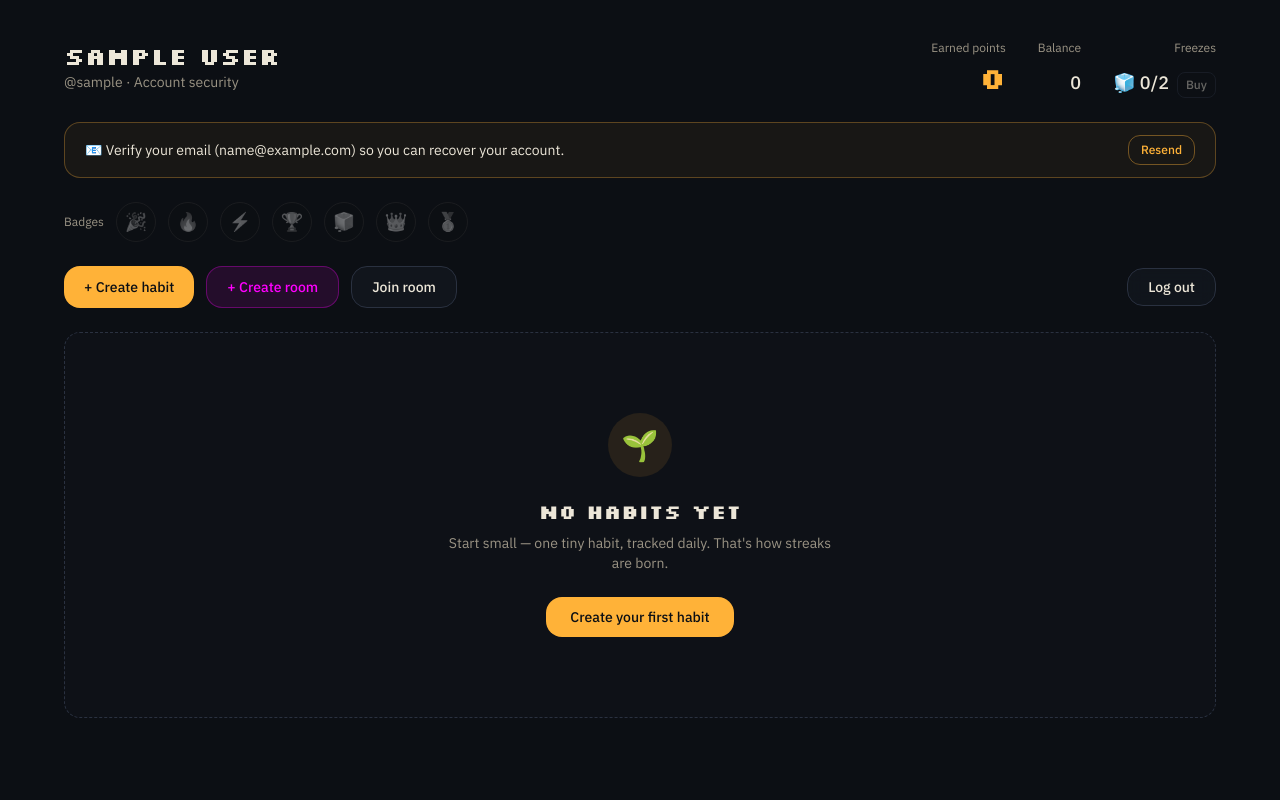
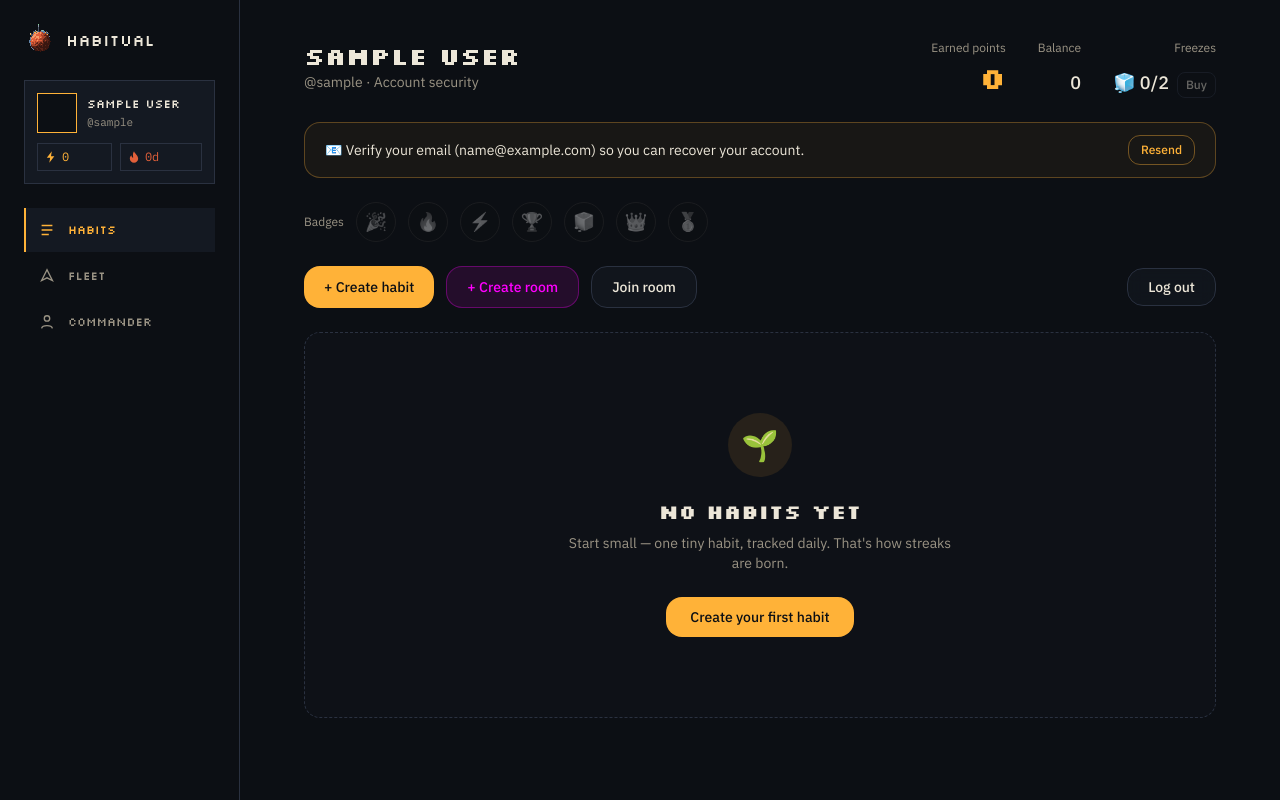
Before and after one commit to ADRK06/habitual, a Flask app: page /dashboard in a window 1280 px wide. Run offline with Flask 3, Linux system fonts and the light colour scheme; the visitor is signed in with stand-in values (Sample User, id 1); data comes from the database, SQL or seed files in the repository; data that the repository does not hold is empty; some libraries are stand-ins or nearby versions.

Commit message:
Fix missing palette tokens, add logo mark, build the Colonies shell
Fix: Steel and Regolith swatches on /dev/styleguide rendered empty.
Tailwind v4 only emits a @theme CSS variable into app.css when some
utility class in the scanned templates actually references it - the
swatches used inline style="...var(--color-steel)", which the static
scanner never sees, so those two tokens (unlike the other 8, which
piggybacked on other real usage elsewhere) were silently dropped from
the compiled stylesheet. Swapped the swatches to literal bg-* classes
and added tests/test_design_tokens.py so this can't regress silently
again (asserts all 10 tokens and their bg-* utilities exist in the
compiled app.css).

Asset: copied the 32x32 logo mark sprite (Sidebar.dc.html,
WebLanding.dc.html's header) into habitual/static/art/logo-mark.png,
byte-for-byte unchanged.

Phase 1c, group 1 (shell/sidebar/tab bar): app_base.html now renders
the persistent Colonies shell on every page that extends it - the web
sidebar (Sidebar.dc.html, 240px) or, below the lg breakpoint, the
commander bar (PhoneHud.dc.html) and tab bar (PhoneNav.dc.html). Which
of the 7 nav items actually render is driven by the new
Config.NAV_FEATURES flags (only habits, fleet and profile are on - the
rest are later-phase game features with no backing data yet); the
phone tab bar's grid divides by however many are actually visible, so
there are never empty slots. Per Phase 1 decisions: no XP/level bar
and no fake rank/class text anywhere (real @username takes its place);
the Energy and streak pills show real balance/best-current-streak data
via a new habitual/habits.py nav_shell_context() helper. Added a
/fleet redirect-to-your-room route (rooms.fleet_index) since there's
no multi-fleet switcher in the mocks. base.html's x-teleport/
htmx:afterSettle logic is untouched.

Co-Authored-By: Claude Sonnet 5 <noreply@anthropic.com>

```diff
--- a/habitual/auth.py
+++ b/habitual/auth.py
@@ -13,6 +13,7 @@ from wtforms import HiddenField, PasswordField, StringField
 from wtforms.validators import DataRequired, EqualTo, ValidationError
 
 from habitual import db, mailer
+from habitual.habits import nav_shell_context
 from habitual.models import (
     Badge, EmailToken, Freeze, Habit, PointTransaction, RateLimit, Room, RoomCrown, RoomMember, User, Vouch,
 )
@@ -580,6 +581,7 @@ def account_security():
         "auth/account_security.html",
         password_form=ChangePasswordForm(), email_form=ChangeEmailForm(), resend_form=CSRFOnlyForm(),
         delete_form=DeleteAccountForm(),
+        **nav_shell_context(current_user),
     )
 
 
@@ -613,6 +615,7 @@ def change_email():
         "auth/account_security.html",
         password_form=ChangePasswordForm(), email_form=form, resend_form=CSRFOnlyForm(),
         delete_form=DeleteAccountForm(),
+        **nav_shell_context(current_user),
     ), 400
 
 
@@ -644,6 +647,7 @@ def change_password():
         "auth/account_security.html",
         password_form=form, email_form=ChangeEmailForm(), resend_form=CSRFOnlyForm(),
         delete_form=DeleteAccountForm(),
+        **nav_shell_context(current_user),
     ), 400
 
 
@@ -684,6 +688,7 @@ def delete_account():
         "auth/account_security.html",
         password_form=ChangePasswordForm(), email_form=ChangeEmailForm(), resend_form=CSRFOnlyForm(),
         delete_form=form,
+        **nav_shell_context(current_user),
     ), 400
 
 
--- a/habitual/templates/app_base.html
+++ b/habitual/templates/app_base.html
@@ -1,7 +1,27 @@
 {% extends "base.html" %}
 
+{#
+  Persistent app shell (Phase 1c, group 1) - Sidebar.dc.html on desktop,
+  PhoneHud.dc.html + PhoneNav.dc.html on mobile. Every page that extends
+  this template (dashboard, habit detail, room detail, account security,
+  the dev styleguide) gets it; landing/auth/error/join pages extend
+  base.html directly instead and never show it, logged-out visitors
+  included.
+#}
 {% block content %}
-<div class="w-full px-6 sm:px-8 lg:px-12 xl:px-16 2xl:px-24">
-  {% block app_content %}{% endblock %}
+<div class="lg:flex lg:min-h-screen">
+  {% include "partials/nav/sidebar.html" %}
+
+  <div class="flex-grow min-w-0 flex flex-col pb-16 lg:pb-0">
+    <div class="px-4 pt-4 lg:hidden">
+      {% include "partials/nav/phone_hud.html" %}
+    </div>
+
+    <div class="flex-grow min-w-0 w-full px-4 sm:px-8 lg:px-12 xl:px-16 2xl:px-24">
+      {% block app_content %}{% endblock %}
+    </div>
+  </div>
+
+  {% include "partials/nav/phone_nav.html" %}
 </div>
 {% endblock %}
--- /dev/null
+++ b/habitual/templates/partials/nav/_items.html
@@ -0,0 +1,44 @@
+{#
+  Single source of truth for the Colonies nav items (Sidebar.dc.html's 7
+  and PhoneNav.dc.html's 5), included by both sidebar.html and
+  phone_nav.html so the key/icon/label/endpoint data isn't duplicated.
+  `endpoint` is None for every item with no real route yet (gated off by
+  NAV_FEATURES below anyway) - `href="#"` for those if a flag is ever
+  flipped on before its route exists, rather than a 500 from url_for().
+
+  `label_web` matches Sidebar.dc.html exactly; `label_phone` matches
+  PhoneNav.dc.html exactly where it differs (RANKS vs SECTOR) or is None
+  where PhoneNav has no such item at all (shop, profile - reached from
+  PhoneHud instead). `also_active` lists other endpoints that should
+  still highlight this item (e.g. the habit detail page under Habits).
+#}
+{% set NAV_ITEMS = [
+  {
+    "key": "colony", "label_web": "COLONY", "label_phone": "COLONY", "endpoint": None, "also_active": [],
+    "d": "M10 4a6 6 0 1 0 0 12a6 6 0 1 0 0-12M2 12c4 2 12 0 16-4",
+  },
+  {
+    "key": "habits", "label_web": "HABITS", "label_phone": "HABITS", "endpoint": "habits.dashboard",
+    "also_active": ["habits.habit_detail"], "d": "M4 5h12M4 10h12M4 15h8",
+  },
+  {
+    "key": "fleet", "label_web": "FLEET", "label_phone": "FLEET", "endpoint": "rooms.fleet_index",
+    "also_active": ["rooms.room_detail", "rooms.join_landing"], "d": "M10 3 4 15l6-3 6 3z",
+  },
+  {
+    "key": "sector", "label_web": "SECTOR", "label_phone": "RANKS", "endpoint": None, "also_active": [],
+    "d": "M4 16V9M10 16V4M16 16v-5",
+  },
+  {
+    "key": "galaxy", "label_web": "GALAXY", "label_phone": "GALAXY", "endpoint": None, "also_active": [],
+    "d": "M3 10h14M10 3v14M5 5l10 10M15 5 5 15",
+  },
+  {
+    "key": "shop", "label_web": "SHOP", "label_phone": None, "endpoint": None, "also_active": [],
+    "d": "M4 7h12l-1 9H5zM7 7a3 3 0 0 1 6 0",
+  },
+  {
+    "key": "profile", "label_web": "COMMANDER", "label_phone": None, "endpoint": "auth.account_security",
+    "also_active": [], "d": "M10 3a3 3 0 1 0 0 6a3 3 0 1 0 0-6M4 17c1-4 11-4 12 0",
+  },
+] %}
--- /dev/null
+++ b/habitual/templates/partials/nav/phone_hud.html
@@ -0,0 +1,41 @@
+{#
+  Phone commander bar - docs/reference/colonies/screens/PhoneHud.dc.html,
+  ported 1:1 except:
+  - width is fluid (the page's own mobile padding), not a literal 358px
+    mock-frame width.
+  - no XP/level row, no "Captain · Scientist" line - same Phase 1
+    decision as sidebar.html (see its comment for why).
+  - the avatar is a bordered placeholder, not Commander avatar art - see
+    sidebar.html.
+  - the Energy pill links to Shop only once NAV_FEATURES.shop is on
+    (there's nowhere for it to go yet) - until then it's a plain,
+    non-interactive display of the real balance.
+  Shown only below the lg breakpoint - the sidebar takes over there.
+#}
+{% if current_user.is_authenticated %}
+<div class="lg:hidden flex items-center gap-3 text-bone font-body">
+  {% set profile_on = config.NAV_FEATURES.profile %}
+  {% set shop_on = config.NAV_FEATURES.shop %}
+  <a
+    {% if profile_on %}href="{{ url_for('auth.account_security') }}" aria-label="Open commander profile"{% endif %}
+    class="flex items-center gap-3 flex-grow min-w-0 no-underline text-bone"
+  >
+    <span class="w-11 h-11 border border-accent bg-void shrink-0"></span>
+    <span class="flex flex-col gap-0.5 min-w-0">
+      <span class="font-display text-xs truncate">{{ current_user.name }}</span>
+      <span class="font-mono text-xs text-dust truncate">@{{ current_user.username }}</span>
+    </span>
+  </a>
+  {% set energy_classes = "flex items-center gap-1.5 h-8 px-2.5 bg-surface border border-border font-mono text-sm text-phosphor" %}
+  {% if shop_on %}
+  <a href="#" aria-label="{{ nav_balance }} Energy, open shop" class="{{ energy_classes }} no-underline">
+  {% else %}
+  <div aria-label="{{ nav_balance }} Energy" class="{{ energy_classes }}">
+  {% endif %}
+    <svg width="12" height="14" viewBox="0 0 12 14" aria-hidden="true"><path d="M7 0 1 8h4l-1 6 6-8H6z" fill="currentColor"></path></svg>{{ nav_balance }}
+  {% if shop_on %}</a>{% else %}</div>{% endif %}
+  <div aria-label="{{ nav_streak.value }} {{ 'week' if nav_streak.unit == 'w' else 'day' }} best streak" class="flex items-center gap-1.5 h-8 px-2.5 bg-surface border border-border font-mono text-sm text-rust">
+    <svg width="12" height="14" viewBox="0 0 12 14" aria-hidden="true"><path d="M6 0c1 3 5 5 5 9a5 5 0 0 1-10 0c0-2 1-3 2-4 0 2 1 3 2 3 0-3-1-5 1-8z" fill="currentColor"></path></svg>{{ nav_streak.value }}{{ nav_streak.unit }}
+  </div>
+</div>
+{% endif %}
--- /dev/null
+++ b/habitual/templates/partials/nav/phone_nav.html
@@ -0,0 +1,43 @@
+{#
+  Phone tab bar - docs/reference/colonies/screens/PhoneNav.dc.html,
+  ported 1:1 (64px tall, 10px Silkscreen labels, 2px active border-top)
+  except:
+  - fixed to the bottom of the real viewport (the mock's bar is just the
+    last flex child inside an artificially fixed-height 844px frame;
+    real pages scroll past an arbitrary length, so this has to stay put
+    the same way any mobile tab bar does). Content gets matching bottom
+    padding so nothing sits underneath it - see app_base.html.
+  - grid-template-columns divides by however many items are actually on
+    (NAV_FEATURES), not always 5 - "no empty slots" per the brief, so
+    the visible tabs fill the full width evenly instead of leaving dead
+    space where an off item would have sat.
+  - PhoneNav never has Shop or Commander tabs at all (label_phone is
+    None for both in _items.html) - those are reached from PhoneHud
+    instead, matching the mock exactly.
+  Shown only below the lg breakpoint - the sidebar takes over there.
+#}
+{% from "partials/nav/_items.html" import NAV_ITEMS %}
+{% set ns = namespace(items=[]) %}
+{% for item in NAV_ITEMS %}
+  {% if item.label_phone and config.NAV_FEATURES[item.key] %}
+    {% set ns.items = ns.items + [item] %}
+  {% endif %}
+{% endfor %}
+{% if ns.items %}
+<nav
+  aria-label="Main"
+  class="lg:hidden fixed bottom-0 left-0 right-0 z-40 h-16 grid border-t border-border bg-void font-display text-dust"
+  style="grid-template-columns: repeat({{ ns.items|length }}, minmax(0, 1fr))"
+>
+  {% for item in ns.items %}
+    {% set is_active = request.endpoint == item.endpoint or request.endpoint in item.also_active %}
+    <a
+      href="{{ url_for(item.endpoint) if item.endpoint else '#' }}"
+      class="flex flex-col items-center justify-center gap-1 no-underline text-[10px] border-t-2 {{ 'text-accent border-accent' if is_active else 'text-dust border-transparent' }}"
+    >
+      <svg width="20" height="20" viewBox="0 0 20 20" fill="none" stroke="currentColor" stroke-width="1.5" aria-hidden="true"><path d="{{ item.d }}"></path></svg>
+      {{ item.label_phone }}
+    </a>
+  {% endfor %}
+</nav>
+{% endif %}
--- /dev/null
+++ b/habitual/templates/partials/nav/sidebar.html
@@ -0,0 +1,65 @@
+{#
+  Web sidebar - docs/reference/colonies/screens/Sidebar.dc.html, ported
+  1:1 (240px, 24px/16px padding, 24px gap between sections) except:
+  - height is min-h-screen, not a literal 900px - this is a real,
+    variable-height page, not a fixed mock frame.
+  - no XP/level bar, no "Captain · LV 12" line (Phase 1 decision: no
+    fake levels yet - CLAUDE.md's "no fake levels or XP" rule still
+    applies) - the real @username takes that line's place instead.
+  - the avatar is a plain bordered placeholder, not Commander avatar art
+    - no avatar sprite is in habitual/static/art/ yet (avatar
+    customization is a later-phase game feature).
+  - the "THIS WEEK · sector" widget at the bottom is omitted - it needs
+    real sector-rank data, which doesn't exist until NAV_FEATURES.sector
+    does (showing a fake rank/countdown would repeat the same mistake
+    the no-fake-levels rule exists to prevent).
+  Hidden below the lg breakpoint - PhoneHud + PhoneNav take over there.
+#}
+{% from "partials/nav/_items.html" import NAV_ITEMS %}
+<aside class="hidden lg:flex lg:flex-col lg:w-60 lg:shrink-0 lg:gap-6 lg:p-6 lg:min-h-screen lg:border-r lg:border-border bg-void text-bone font-body">
+  <a href="{{ url_for('home') }}" class="flex items-center gap-2.5 no-underline text-bone">
+    <img src="{{ url_for('static', filename='art/logo-mark.png') }}" alt="" class="w-8 h-8" style="image-rendering: pixelated">
+    <span class="font-display text-base tracking-wide">HABITUAL</span>
+  </a>
+
+  {% if current_user.is_authenticated %}
+  {% set profile_on = config.NAV_FEATURES.profile %}
+  <a
+    {% if profile_on %}href="{{ url_for('auth.account_security') }}"{% endif %}
+    class="flex flex-col gap-2.5 p-3 bg-surface border border-border no-underline text-bone"
+  >
+    <span class="flex items-center gap-2.5">
+      <span class="w-10 h-10 border border-accent bg-void shrink-0"></span>
+      <span class="flex flex-col gap-0.5 min-w-0">
+        <span class="font-display text-xs truncate">{{ current_user.name }}</span>
+        <span class="font-mono text-[11px] text-dust truncate">@{{ current_user.username }}</span>
+      </span>
+    </span>
+    <span class="flex gap-2">
+      <span class="flex items-center gap-1.5 flex-grow h-7 px-2 border border-border font-mono text-xs text-phosphor">
+        <svg width="10" height="12" viewBox="0 0 12 14" aria-hidden="true"><path d="M7 0 1 8h4l-1 6 6-8H6z" fill="currentColor"></path></svg>
+        {{ nav_balance }}
+      </span>
+      <span class="flex items-center gap-1.5 flex-grow h-7 px-2 border border-border font-mono text-xs text-rust">
+        <svg width="10" height="12" viewBox="0 0 12 14" aria-hidden="true"><path d="M6 0c1 3 5 5 5 9a5 5 0 0 1-10 0c0-2 1-3 2-4 0 2 1 3 2 3 0-3-1-5 1-8z" fill="currentColor"></path></svg>
+        {{ nav_streak.value }}{{ nav_streak.unit }}
+      </span>
+    </span>
+  </a>
+  {% endif %}
+
+  <nav aria-label="Main" class="flex flex-col gap-0.5">
+    {% for item in NAV_ITEMS %}
+      {% if config.NAV_FEATURES[item.key] %}
+        {% set is_active = request.endpoint == item.endpoint or request.endpoint in item.also_active %}
+        <a
+          href="{{ url_for(item.endpoint) if item.endpoint else '#' }}"
+          class="flex items-center gap-3 h-11 px-3 no-underline font-display text-xs border-l-2 {{ 'text-accent bg-surface border-accent' if is_active else 'text-dust border-transparent' }}"
+        >
+          <svg width="18" height="18" viewBox="0 0 20 20" fill="none" stroke="currentColor" stroke-width="1.5" aria-hidden="true"><path d="{{ item.d }}"></path></svg>
+          {{ item.label_web }}
+        </a>
+      {% endif %}
+    {% endfor %}
+  </nav>
+</aside>
```
Also changed, not shown: habitual/config.py (+18 -0 lines), habitual/dev.py (+9 -1 lines), habitual/habits.py (+54 -0 lines), habitual/rooms.py (+21 -0 lines), habitual/templates/dev/styleguide.html (+29 -12 lines), tests/test_design_tokens.py (added, +47 -0 lines), tests/test_nav_shell.py (added, +199 -0 lines), habitual/static/art/logo-mark.png (added), habitual/static/css/app.css.
